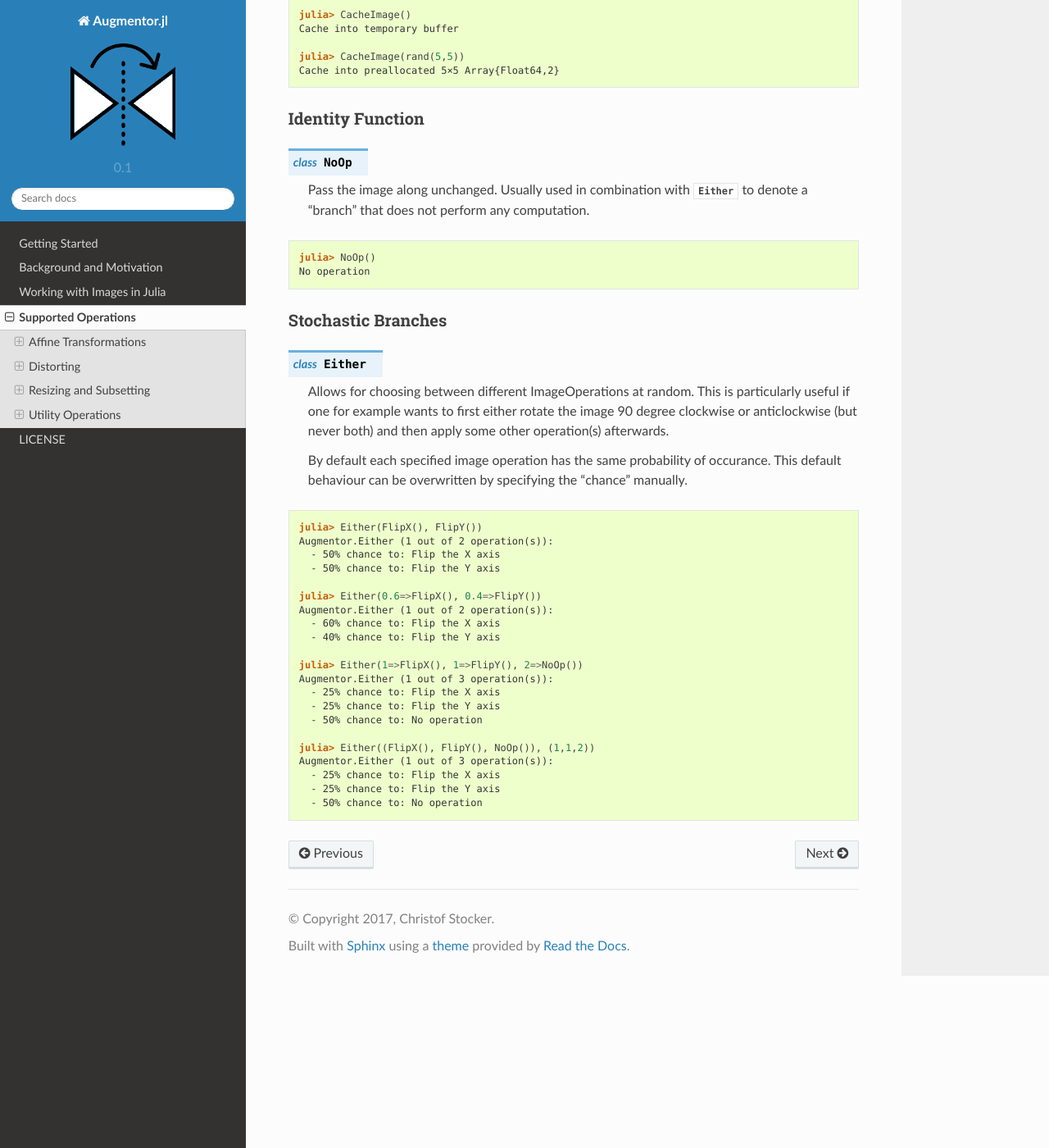
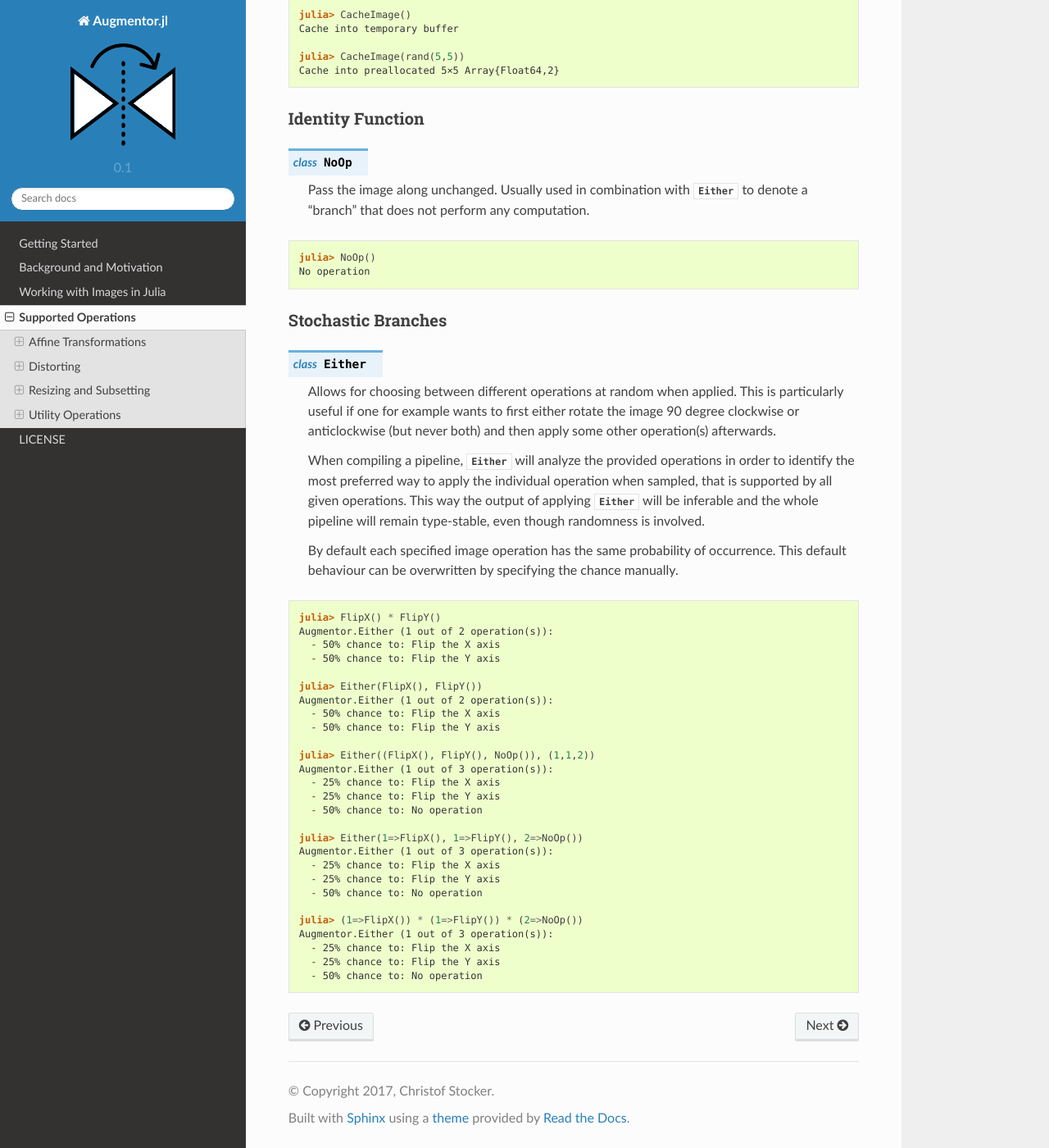
Before and after one commit to Evizero/Augmentor.jl, a Sphinx documentation site: the page built from docs/usersguide/operations.rst, in a window 1280 px wide and 1400 px high, scrolled down 14156 px. Shown: the whole window at 82% size. Built offline with Sphinx 7.4.7 and the Read the Docs theme 2.0.0, drawn with Linux system fonts in a browser that asks for light colours.

Commit message:
add docstring to Either

```diff
--- a/docs/usersguide/operations.rst
+++ b/docs/usersguide/operations.rst
@@ -552,27 +552,41 @@
 
 .. class:: Either
 
-   Allows for choosing between different ImageOperations at
-   random. This is particularly useful if one for example wants
-   to first either rotate the image 90 degree clockwise or
+   Allows for choosing between different operations at random
+   when applied. This is particularly useful if one for example
+   wants to first either rotate the image 90 degree clockwise or
    anticlockwise (but never both) and then apply some other
    operation(s) afterwards.
 
+   When compiling a pipeline, :class:`Either` will analyze the
+   provided operations in order to identify the most preferred
+   way to apply the individual operation when sampled, that is
+   supported by all given operations. This way the output of
+   applying :class:`Either` will be inferable and the whole
+   pipeline will remain type-stable, even though randomness is
+   involved.
+
    By default each specified image operation has the same
-   probability of occurance. This default behaviour can be
-   overwritten by specifying the "chance" manually.
+   probability of occurrence. This default behaviour can be
+   overwritten by specifying the chance manually.
 
 .. code-block:: jlcon
+
+   julia> FlipX() * FlipY()
+   Augmentor.Either (1 out of 2 operation(s)):
+     - 50% chance to: Flip the X axis
+     - 50% chance to: Flip the Y axis
 
    julia> Either(FlipX(), FlipY())
    Augmentor.Either (1 out of 2 operation(s)):
      - 50% chance to: Flip the X axis
      - 50% chance to: Flip the Y axis
 
-   julia> Either(0.6=>FlipX(), 0.4=>FlipY())
-   Augmentor.Either (1 out of 2 operation(s)):
-     - 60% chance to: Flip the X axis
-     - 40% chance to: Flip the Y axis
+   julia> Either((FlipX(), FlipY(), NoOp()), (1,1,2))
+   Augmentor.Either (1 out of 3 operation(s)):
+     - 25% chance to: Flip the X axis
+     - 25% chance to: Flip the Y axis
+     - 50% chance to: No operation
 
    julia> Either(1=>FlipX(), 1=>FlipY(), 2=>NoOp())
    Augmentor.Either (1 out of 3 operation(s)):
```
Also changed, not shown: other parts of docs/usersguide/operations.rst (+1 -1 lines), 1 other file.
